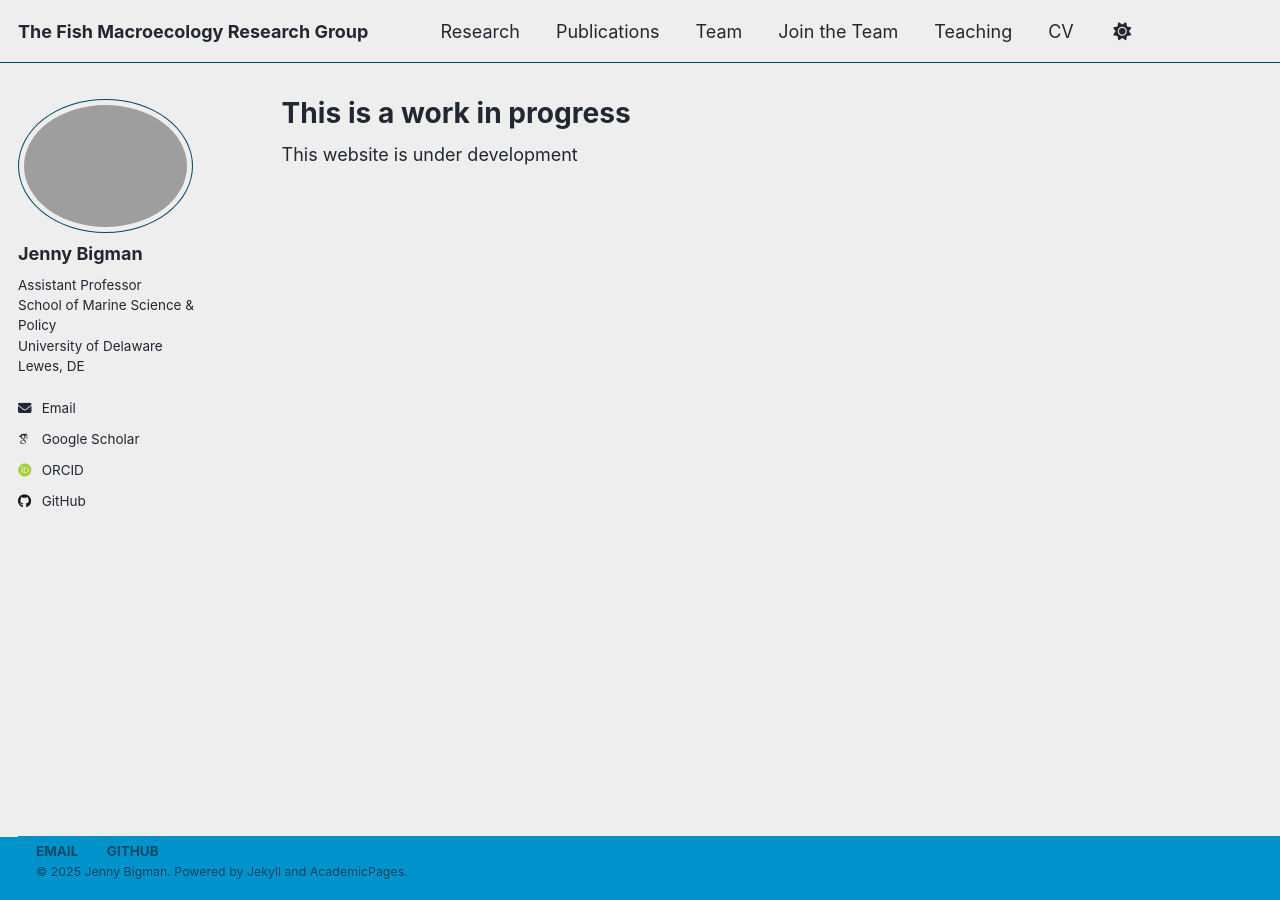
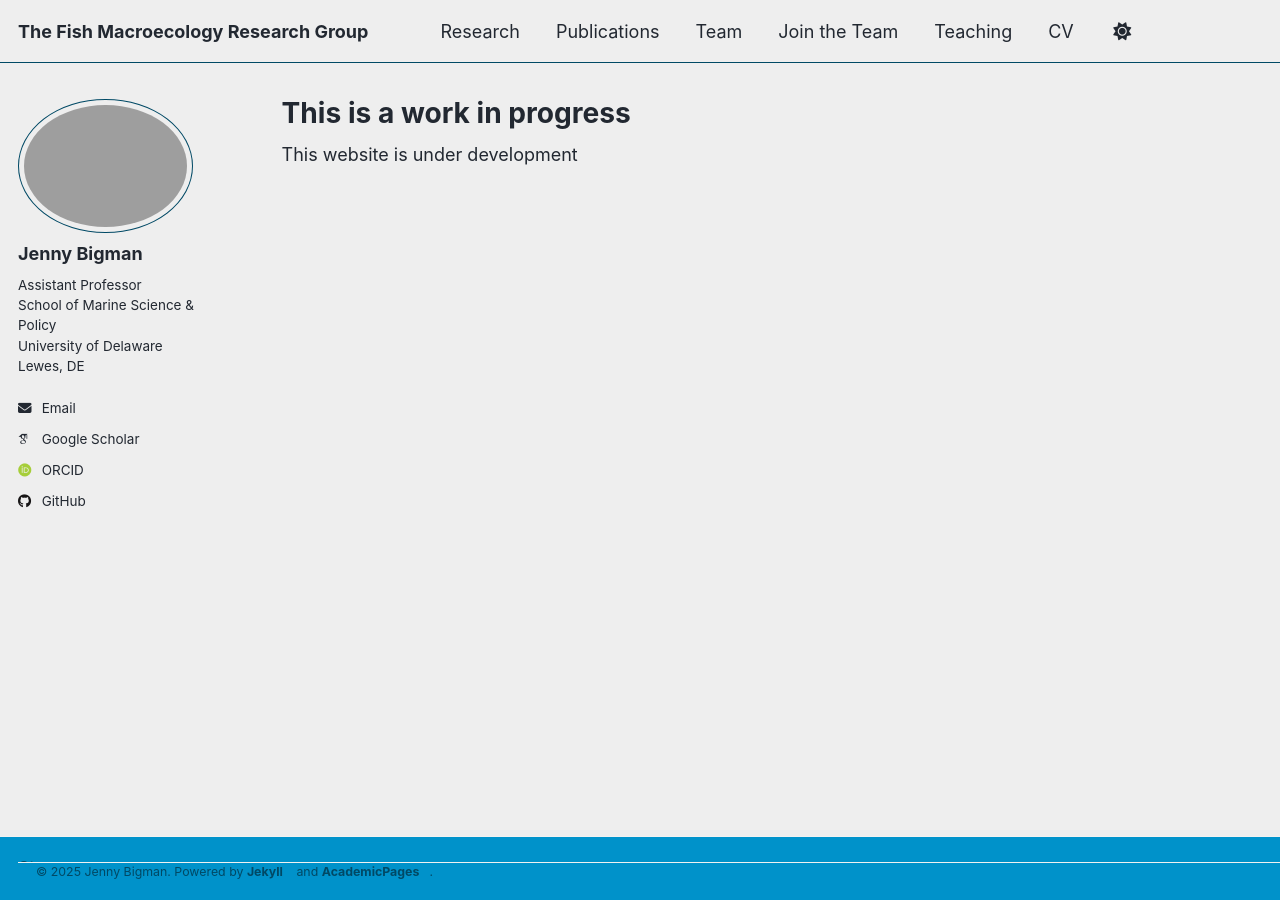
Before and after one commit to jennybigman/jennybigman.github.io, a Jekyll site: the page built from _pages/about.md, in a window 1280 px wide. Built offline with Jekyll 4.4.1, drawn with Linux system fonts in a browser that asks for light colours; some web fonts are replaced; a script that is not in the unit is left out.

Commit message:
Update footer.html

```diff
--- a/_includes/footer.html
+++ b/_includes/footer.html
@@ -28,7 +28,7 @@
 <footer class="page__footer">
   <div class="page__footer-follow">
     {% assign a = site.author %}
-    <ul class="social-icons" style="list-style:none; padding-left:0; margin:0;">
+ <!--   <ul class="social-icons" style="list-style:none; padding-left:0; margin:0;">
       {% if a.email %}<li style="display:inline; margin-right:0.75rem;"><a href="mailto:{{ a.email }}">Email</a></li>{% endif %}
       {% if a.github %}<li style="display:inline; margin-right:0.75rem;"><a href="https://github.com/{{ a.github }}">GitHub</a></li>{% endif %}
       {% if a.linkedin %}<li style="display:inline; margin-right:0.75rem;"><a href="https://www.linkedin.com/in/{{ a.linkedin }}">LinkedIn</a></li>{% endif %}
@@ -36,7 +36,7 @@
       {% if a.website %}<li style="display:inline; margin-right:0.75rem;"><a href="{{ a.website }}">Website</a></li>{% endif %}
     </ul>
   </div>
-
+-->
   <div class="page__footer-copyright">
     &copy; {{ site.time | date: '%Y' }} {{ site.author.name | default: site.title }}.
     Powered by <a href="https://jekyllrb.com" rel="nofollow">Jekyll</a> and
```
